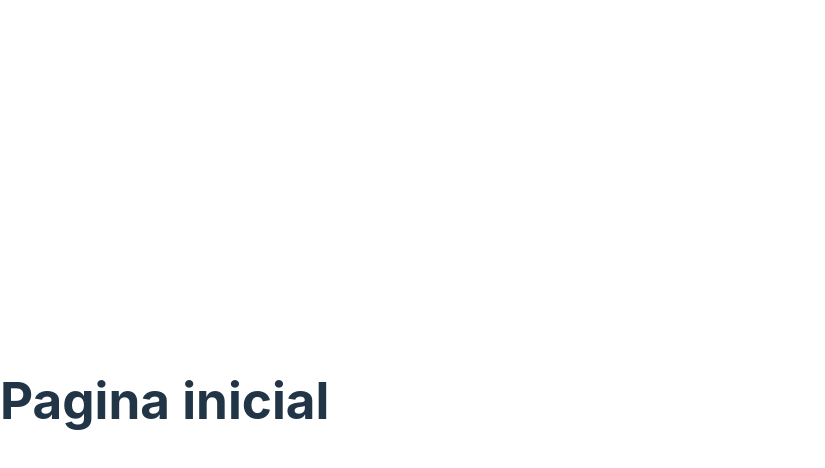
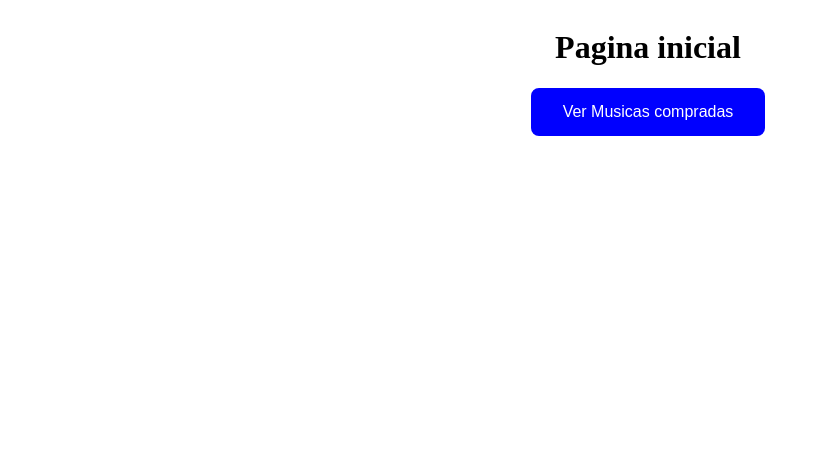
Before and after one commit to SourFlame8/Estudo-Rdio-Front-React, a React (Vite) app: page / in a window 1280 px wide. Shown: the top 468 px of the page, without its empty margins (0-825 px from the left). Built offline with nearby package versions, Linux system fonts and the light colour scheme.

Commit message:
Home iniciada

```diff
--- a/src/App.jsx
+++ b/src/App.jsx
@@ -5,8 +5,10 @@ import AppRoutes from './routes'
 
 function App() {
   return (
+    <>
     <AppRoutes>
     </AppRoutes>
+    </>
   )
 }
 
--- a/src/main.jsx
+++ b/src/main.jsx
@@ -1,7 +1,6 @@
 import React from 'react'
 import ReactDOM from 'react-dom/client'
 import App from './App'
-import './index.css'
 
 ReactDOM.createRoot(document.getElementById('root')).render(
   <React.StrictMode>
--- /dev/null
+++ b/src/pages/compradas/compradas.jsx
@@ -0,0 +1,11 @@
+import React from 'react'
+import { Body } from './style';
+
+
+function Compradas() {
+    return (
+        <Body><div>Compradas</div></Body>
+    )
+}
+
+export default Compradas;
--- /dev/null
+++ b/src/pages/compradas/style.js
@@ -0,0 +1,10 @@
+import styled from "styled-components";
+
+export const Body = styled.body`
+    height: 100%;
+    width: 100%;
+    display: flex;
+    flex-direction: column;
+    align-items: center;
+    justify-content: center;
+`
--- a/src/pages/home.jsx
+++ /dev/null
@@ -1,9 +0,0 @@
-import React from 'react'
-
-function Home() {
-    return (
-        <div><h1>Pagina inicial</h1></div>
-    )
-}
-
-export default Home;
--- /dev/null
+++ b/src/pages/home/home.jsx
@@ -0,0 +1,19 @@
+import React from 'react'
+import { Body, Button } from "./style"
+import { useNavigate, NavLink } from "react-router-dom";
+
+
+function Home() {
+    return (
+        <Body>
+            <h1>Pagina inicial</h1>
+            <Button>
+                <NavLink exact to="/Compradas" style={{ "color": "white", "textDecoration": "none" }}>
+                    Ver Musicas compradas
+                </NavLink>
+            </Button>
+        </Body>
+    )
+}
+
+export default Home;
--- /dev/null
+++ b/src/pages/home/style.js
@@ -0,0 +1,30 @@
+import styled from "styled-components";
+
+export const Body = styled.body`
+    height: 100%;
+    width: 100%;
+    display: flex;
+    flex-direction: column;
+    align-items: center;
+    justify-content: center;
+`
+
+export const Button = styled.button`
+    background-color: blue;
+    border: none;
+    color: white;
+    padding: 15px 32px;
+    text-align: center;
+    text-decoration: none;
+    display: inline-block;
+    font-size: 16px;
+    transition-duration: 0.4s;
+    border-radius: 8px;
+    cursor: pointer;
+
+    &:hover{
+        background-color: #4CAF50;
+        color: white;
+        box-shadow: 0 12px 16px 0 rgba(0,0,0,0.24), 0 17px 50px 0 rgba(0,0,0,0.19);
+    }
+`
--- a/src/routes.jsx
+++ b/src/routes.jsx
@@ -1,12 +1,14 @@
 import React from 'react'
 import { BrowserRouter, Route, Routes } from "react-router-dom";
-import Home from "./pages/Home";
+import Compradas from './pages/compradas/compradas';
+import Home from "./pages/home/home";
 
 function AppRoutes() {
   return (
     <BrowserRouter>
       <Routes>
         <Route path={"/"} element={<Home />} />
+        <Route path={"/Compradas"} element={<Compradas />} />
       </Routes>
     </BrowserRouter>
   )
```
